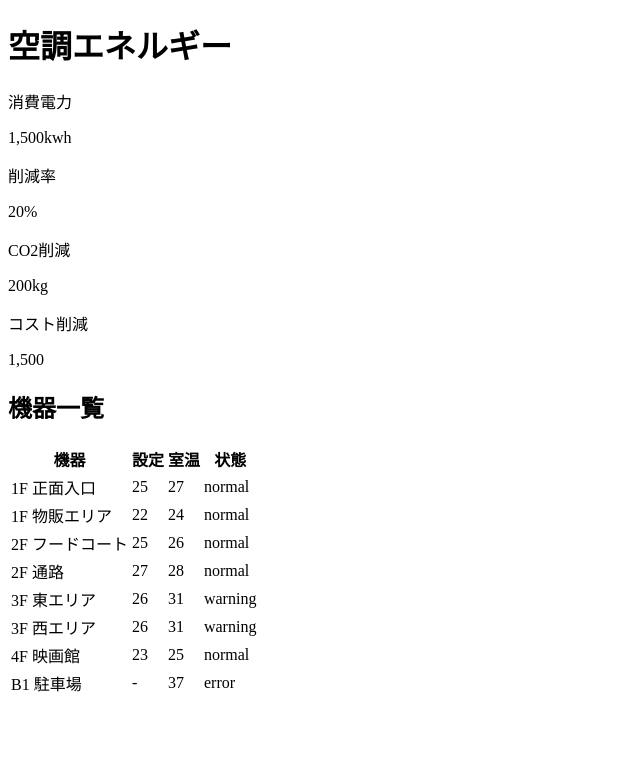
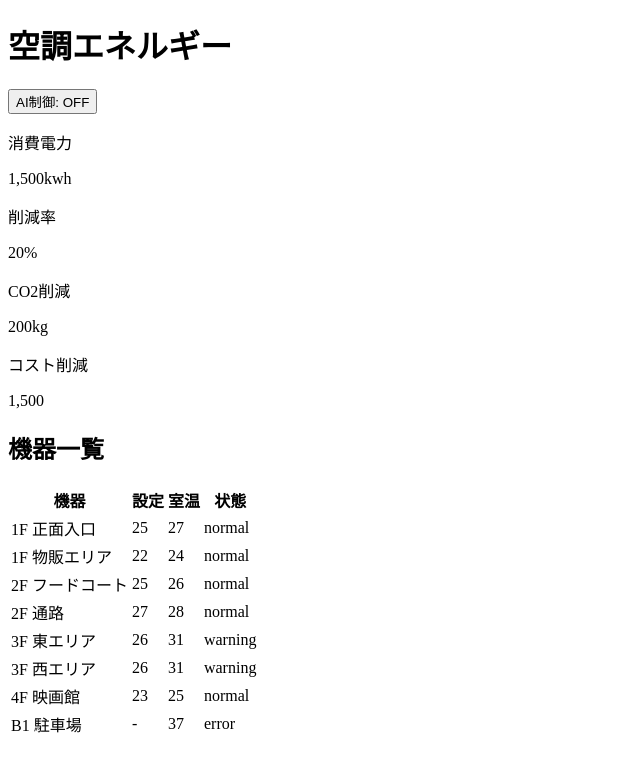
Before and after one commit to taotomo/aircon-dashboard, a React (Vite) app: page / in a window 1280 px wide. Shown: the top 772 px of the page, without its empty margins (0-640 px from the left). Built offline with nearby package versions, Linux system fonts and the light colour scheme.

Commit message:
AI制御のON/OFFトグルを追加

```diff
--- a/src/App.tsx
+++ b/src/App.tsx
@@ -1,35 +1,40 @@
+import { useState } from "react";
 import { devices } from "./devices";
 
 function App() {
+  const [aiEnabled, setAiEnabled] = useState(false);
+
   return (
     <div>
       <h1>空調エネルギー</h1>
+
+      <button onClick={() => {
+          setAiEnabled(!aiEnabled);
+        }}
+      >
+        AI制御: {aiEnabled ? "ON" : "OFF"}
+      </button>
       <div>
         <p>消費電力</p>
-
         <p>1,500kwh</p>
       </div>
 
       <div>
         <p>削減率</p>
-
         <p>20%</p>
       </div>
 
       <div>
         <p>CO2削減</p>
-
         <p>200kg</p>
       </div>
 
       <div>
         <p>コスト削減</p>
-
         <p>1,500</p>
       </div>
 
       <h2>機器一覧</h2>
-
       <table>
         <thead>
           <tr>
```
